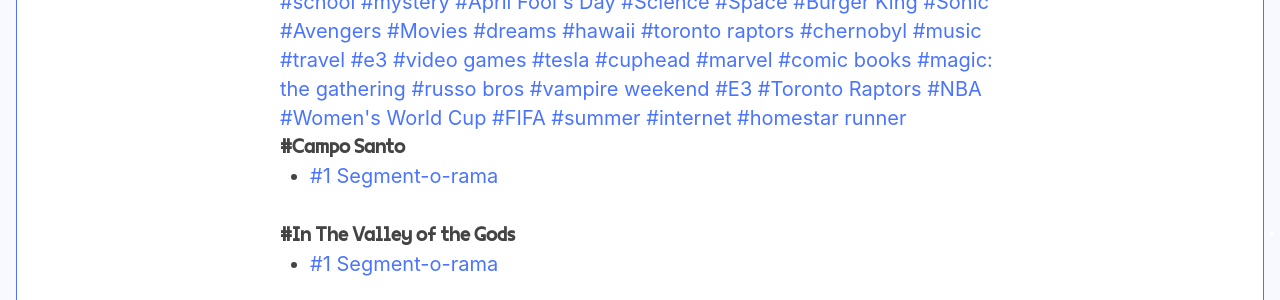
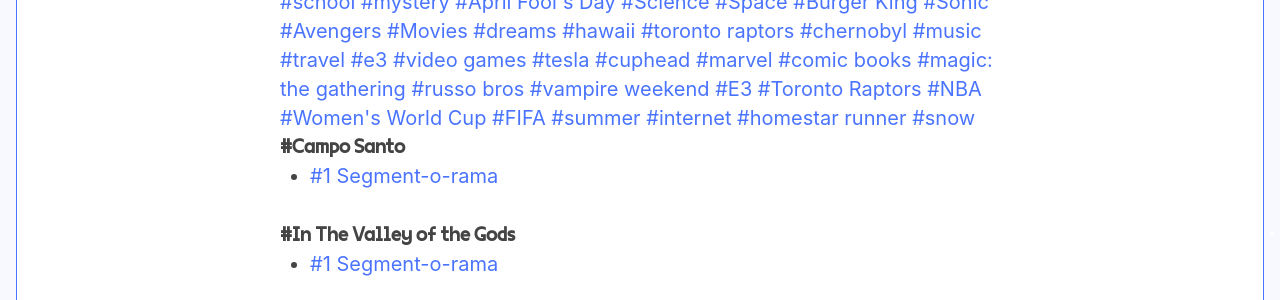
Before and after one commit to jondueck/whatevertown, a Jekyll site: the page built from tags.html, in a window 1280 px wide and 900 px high. Shown: the part 390-690 px from the top of the window. Built offline with Jekyll 4.4.1, drawn with Linux system fonts in a browser that asks for light colours; some web fonts are replaced.

Commit message:
Updated Episode 58

```diff
--- a/_posts/2019-10-15-episode-58.md
+++ b/_posts/2019-10-15-episode-58.md
@@ -2,12 +2,13 @@
 title: "#58 Snowed Out"
 date: 2019-10-15 23:00:00 -05:00
 permalink: "/episode-58/"
+tags:
+- snow
 author: Whatevertown
 season: 3
 episode_type: full
 episode: 58
 file: https://lodgment-remark-slipshod.s3.ca-central-1.amazonaws.com/58.mp3
-stitcher:
 summary: The snow is starting to fall, so the boys talk about snow days gone by, and
   answer a child's Would You Rather.
 excerpt: The snow is starting to fall, so the boys talk about snow days gone by, and
```
